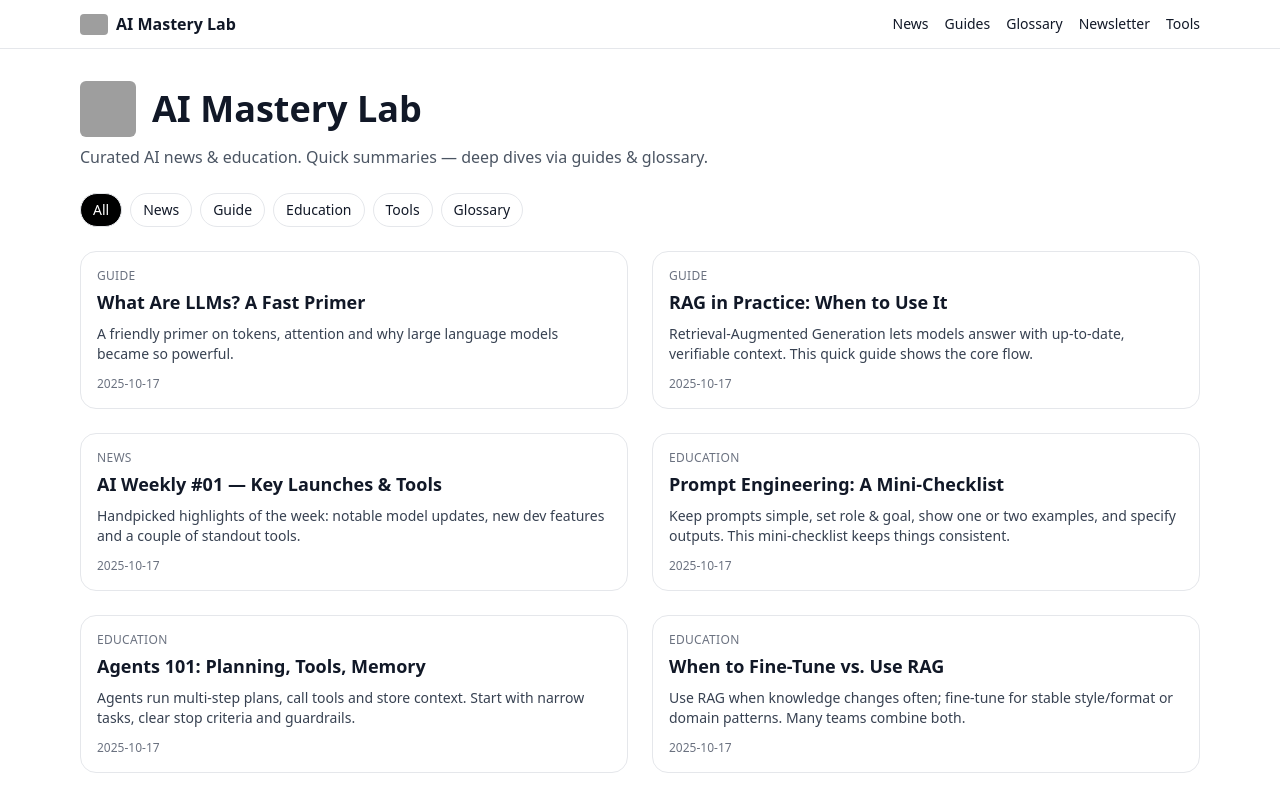
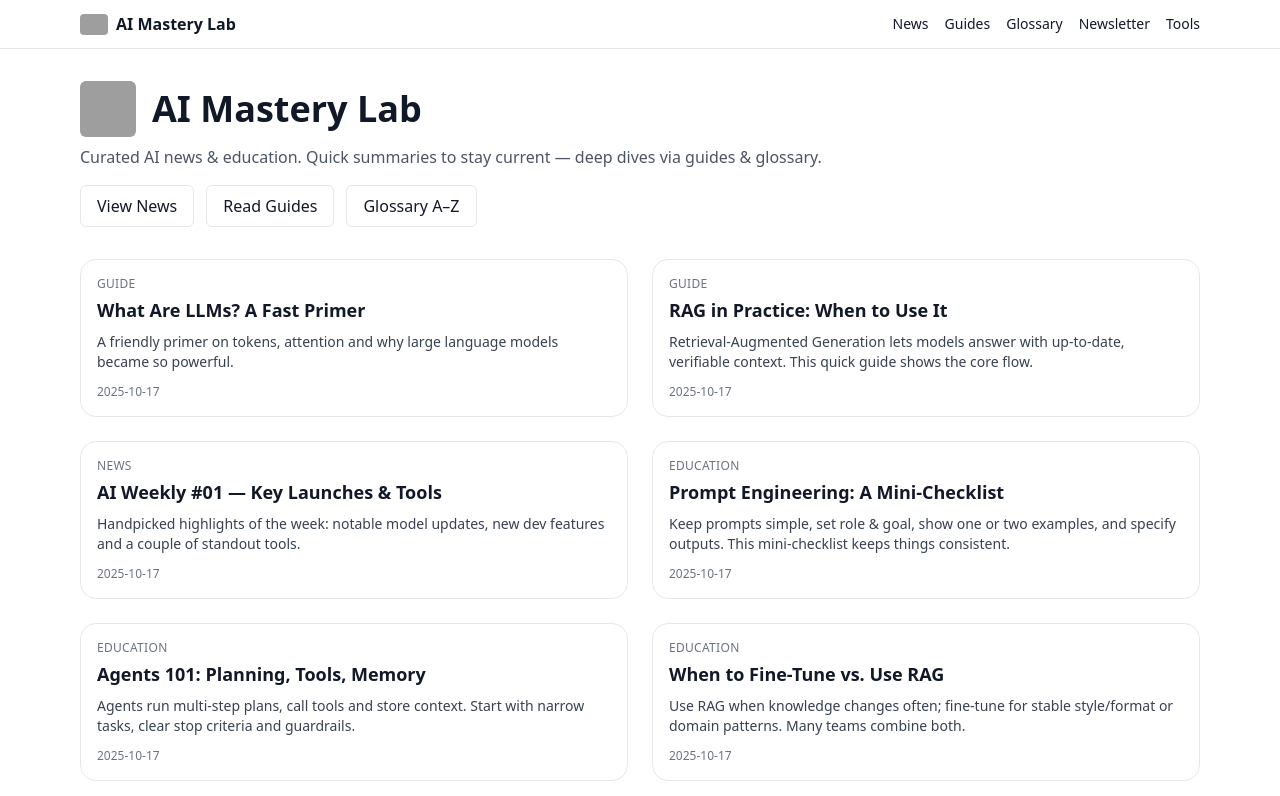
Before and after one commit to Jatin2349/ai-news-site, a Next.js app: page / in a window 1280 px wide. Shown: the top 796 px of the page. Built offline with nearby package versions, Linux system fonts and the light colour scheme; grey boxes are pictures that could not be loaded.

Commit message:
Update page.tsx

```diff
--- a/app/page.tsx
+++ b/app/page.tsx
@@ -1,51 +1,54 @@
-'use client'
 import Image from 'next/image'
 import data from '../data/news.json'
-import { useMemo, useState } from 'react'
-
-const CATS = ['All', 'News', 'Guide', 'Education', 'Tools', 'Glossary']
 
 export default function HomePage() {
-  const [cat, setCat] = useState('All')
-  const items = useMemo(
-    () => (cat === 'All' ? data : data.filter(a => a.category?.toLowerCase() === cat.toLowerCase())),
-    [cat]
-  )
+  const items = data.slice(0, 8) // die neuesten 8 Karten
+
   return (
     <div>
-      {/* Hero */}
-      <section className="mb-6">
+      {/* HERO */}
+      <section className="mb-8">
         <div className="flex items-center gap-3 md:gap-4">
-          <Image src="/icon.png" alt="AI Mastery Lab logo" width={80} height={80}
-                 className="w-10 h-10 md:w-14 md:h-14 rounded-md" priority />
+          <Image
+            src="/icon.png"
+            alt="AI Mastery Lab"
+            width={80}
+            height={80}
+            className="w-10 h-10 md:w-14 md:h-14 rounded-md"
+            priority
+          />
           <h1 className="text-3xl md:text-4xl font-semibold">AI Mastery Lab</h1>
         </div>
         <p className="text-gray-600 mt-2">
-          Curated AI news & education. Quick summaries — deep dives via guides & glossary.
+          Curated AI news & education. Quick summaries to stay current — deep dives via guides & glossary.
         </p>
+
+        {/* CTA-Buttons */}
+        <div className="mt-4 flex gap-3">
+          <a href="/news" className="inline-flex items-center rounded-md border px-4 py-2 font-medium hover:bg-gray-50">
+            View News
+          </a>
+          <a href="/guides" className="inline-flex items-center rounded-md border px-4 py-2 font-medium hover:bg-gray-50">
+            Read Guides
+          </a>
+          <a href="/glossary" className="inline-flex items-center rounded-md border px-4 py-2 font-medium hover:bg-gray-50">
+            Glossary A–Z
+          </a>
+        </div>
       </section>
 
-      {/* Filter */}
-      <div className="flex flex-wrap gap-2 mb-6">
-        {CATS.map(c => (
-          <button key={c}
-            onClick={() => setCat(c)}
-            className={`px-3 py-1.5 rounded-full border text-sm ${
-              cat === c ? 'bg-black text-white' : 'hover:bg-gray-50'
-            }`}>
-            {c}
-          </button>
-        ))}
-      </div>
-
-      {/* Grid */}
+      {/* GRID der Einträge */}
       <div className="grid gap-6 md:grid-cols-2">
-        {items.slice(0, 12).map((a, i) => (
-          <a key={i} href={a.url} className="block rounded-2xl border p-4 hover:shadow"
-             target={a.url.startsWith('http') ? '_blank' : undefined}>
+        {items.map((a, i) => (
+          <a
+            key={i}
+            href={a.url}
+            className="block rounded-2xl border p-4 hover:shadow transition"
+            target={a.url.startsWith('http') ? '_blank' : undefined}
+          >
             <div className="text-xs uppercase tracking-wide text-gray-500">{a.category}</div>
             <h2 className="mt-1 font-semibold text-lg">{a.title}</h2>
-            <p className="mt-2 text-sm text-gray-700 line-clamp-3">{a.summary}</p>
+            <p className="mt-2 text-sm text-gray-700">{a.summary}</p>
             <div className="mt-3 text-xs text-gray-500">{a.date}</div>
           </a>
         ))}
```
